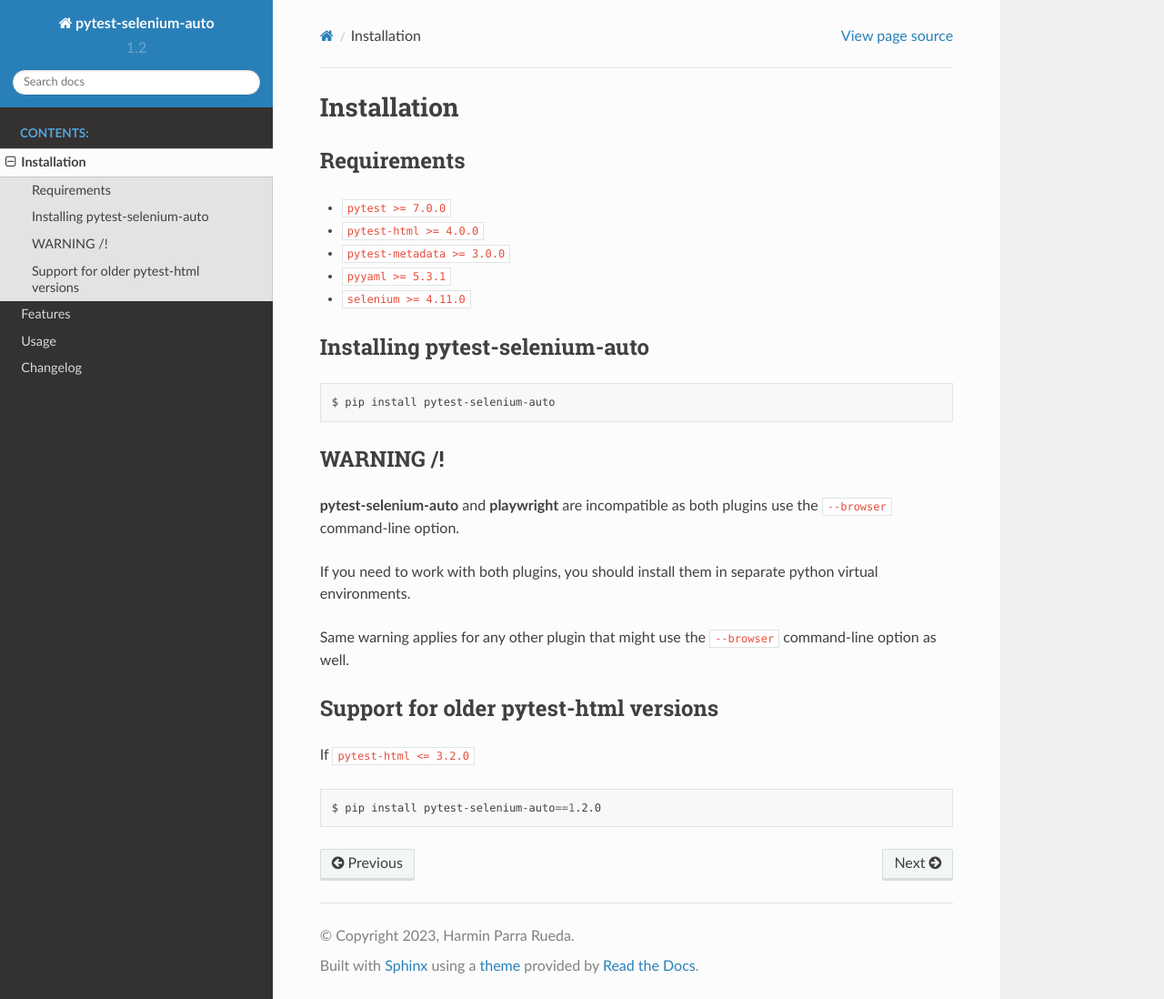
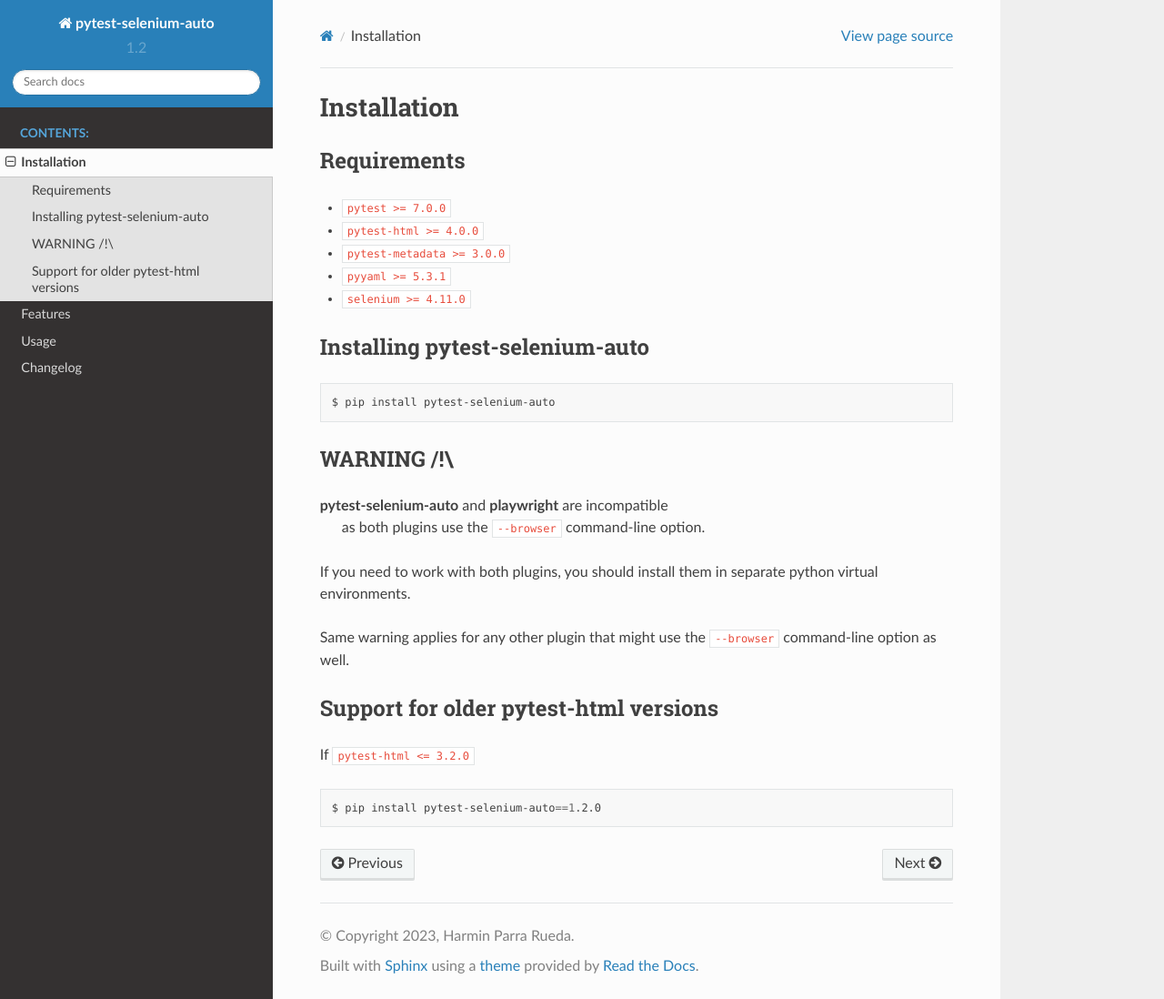
Before and after one commit to harmin-parra/pytest-selenium-auto, a Sphinx documentation site: the page built from docs/installation.rst, in a window 1280 px wide and 1098 px high. Shown: the whole window at 91% size. Built offline with Sphinx 7.4.7 and the Read the Docs theme 2.0.0, drawn with Linux system fonts in a browser that asks for light colours.

Commit message:
update doc

```diff
--- a/docs/installation.rst
+++ b/docs/installation.rst
@@ -20,10 +20,11 @@
   $ pip install pytest-selenium-auto
 
 
-WARNING /!\
------------
+WARNING /!\\
+------------
 
-**pytest-selenium-auto** and **playwright** are incompatible as both plugins use the ``--browser`` command-line option.
+| **pytest-selenium-auto** and **playwright** are incompatible
+|  as both plugins use the ``--browser`` command-line option.
 
 If you need to work with both plugins, you should install them in separate python virtual environments.
 
```
